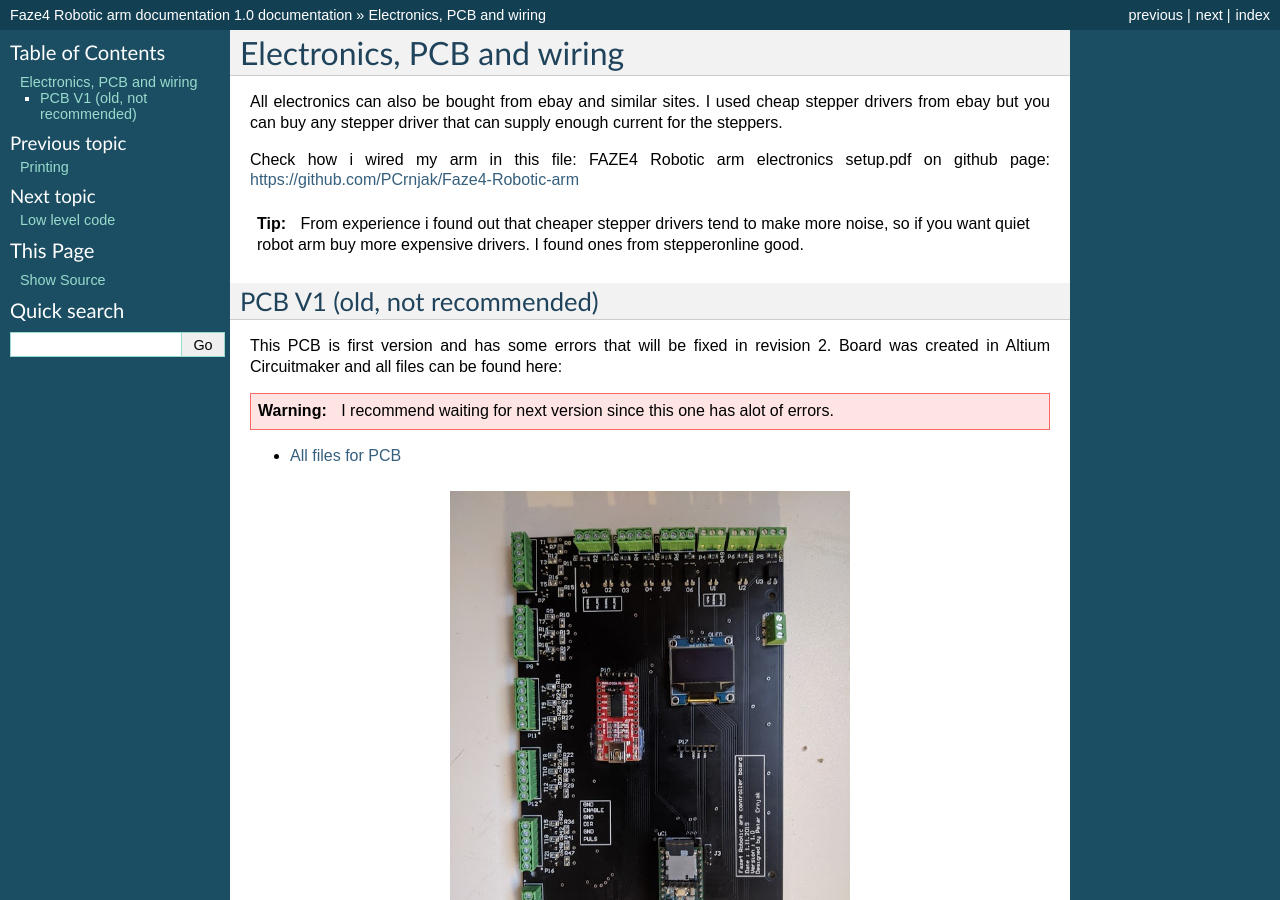
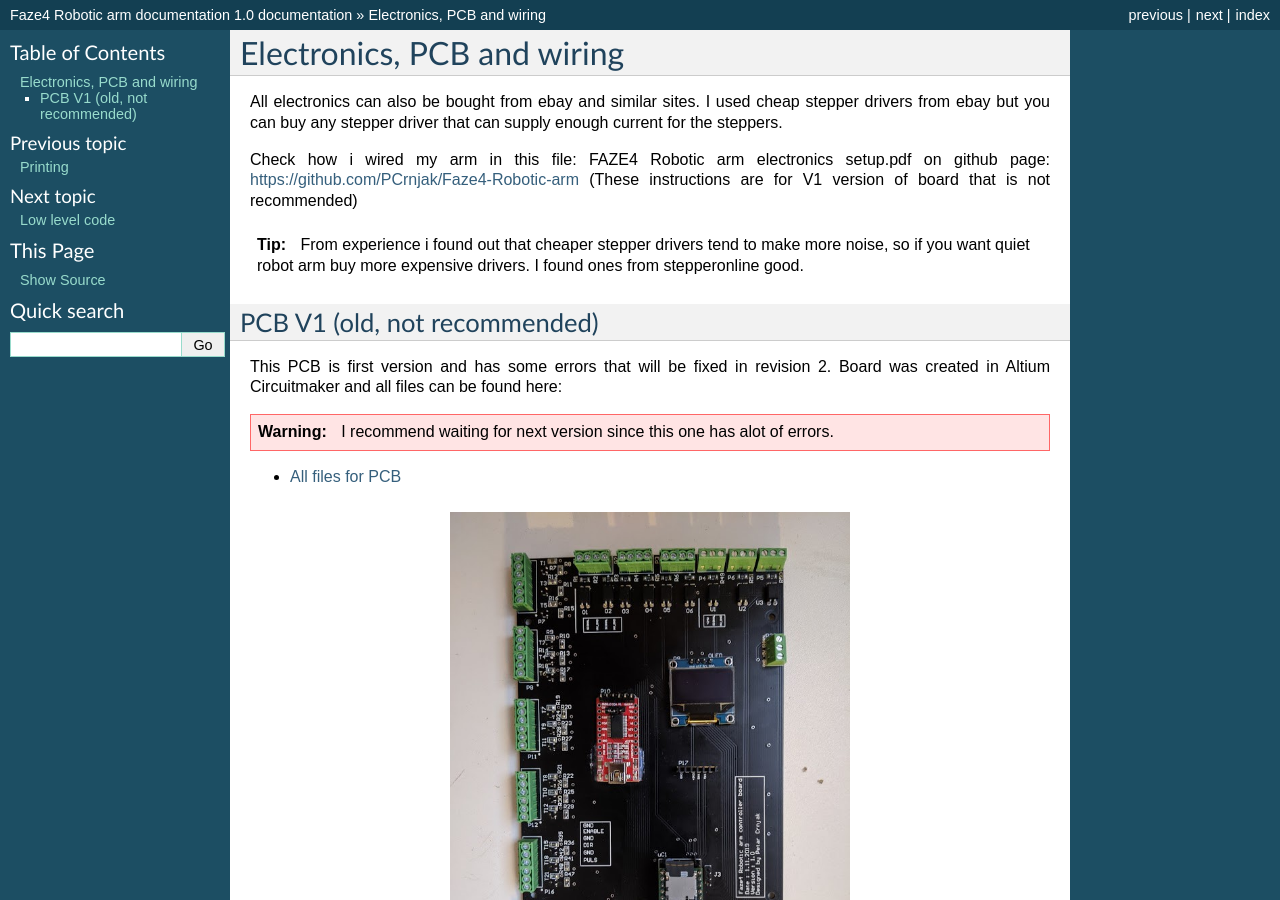
Before and after one commit to PCrnjak/Faze4-Robotic-arm, a Sphinx documentation site: the page built from docs/Electronics_PCB.rst, in a window 1280 px wide and 900 px high. Built offline with Sphinx 7.4.7, drawn with Linux system fonts in a browser that asks for light colours.

Commit message:
Update Electronics_PCB.rst

```diff
--- a/docs/Electronics_PCB.rst
+++ b/docs/Electronics_PCB.rst
@@ -8,7 +8,7 @@ Electronics, PCB and wiring
 All electronics can also be bought from ebay and similar sites. I used cheap stepper drivers from ebay but you can buy any stepper driver that can supply enough current for the steppers.
 
 Check how i wired my arm in this file: FAZE4 Robotic arm electronics setup.pdf on github page:
-https://github.com/PCrnjak/Faze4-Robotic-arm
+https://github.com/PCrnjak/Faze4-Robotic-arm  (These instructions are for V1 version of board that is not recommended)
 
 .. Tip::
 
```
